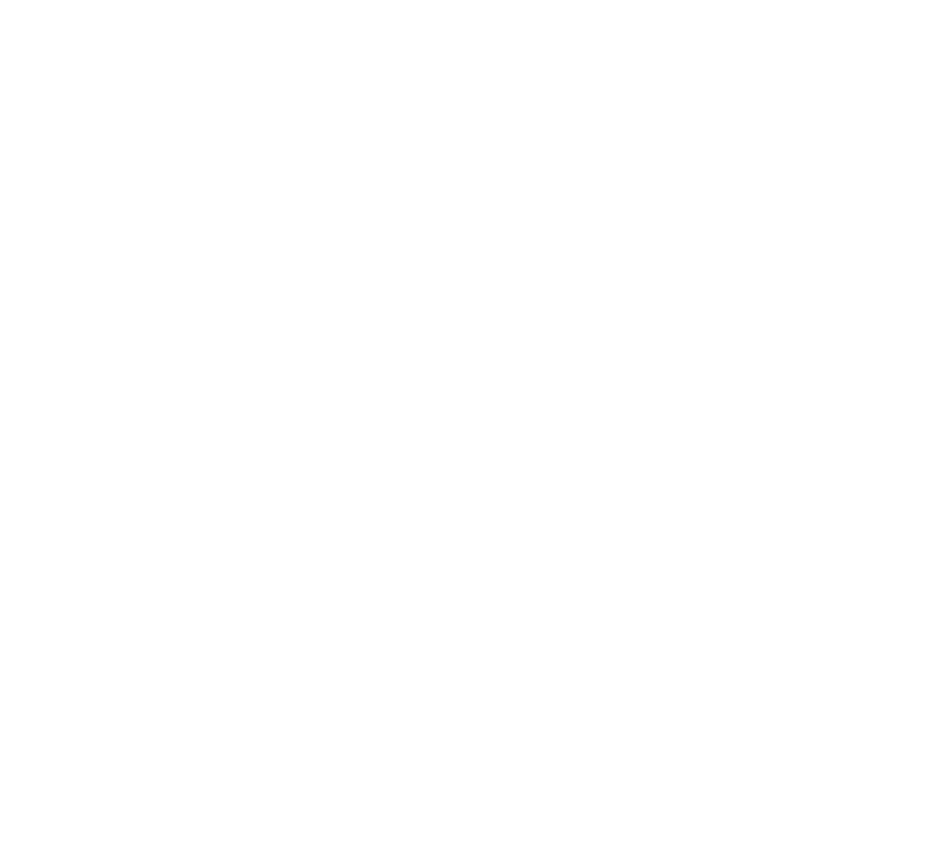
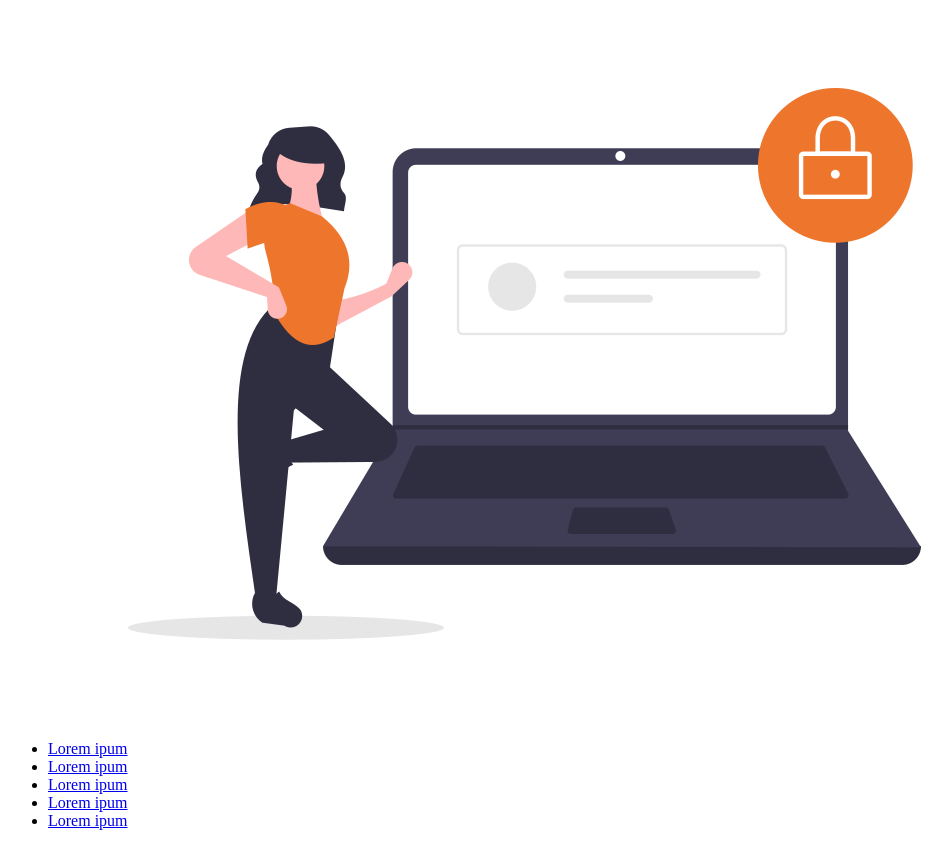
Before and after one commit to honorableCon/challenge-covid-fsociety, a plain HTML site: page index.html in a window 1280 px wide. Shown: the whole page, without its empty margins (0-952 px from the left). Before the commit the page ends 800 px from the top, so only its background shows below. Drawn offline with Linux system fonts and the light colour scheme.

Commit message:
la partie html du nav est fait

```diff
--- a/index.html
+++ b/index.html
@@ -14,7 +14,19 @@
 
     </header>
     <nav>
-        <!-- Rokhaya html - Rama css -->
+        <nav class="navbar ">
+            <div class="container">
+              <div class="navbar-header">
+                <img src="images/login.png" alt="">
+              </div>
+              <ul class="nav navbar-nav">
+                <li><a href="#">Lorem ipum</a></li>
+                <li><a href="#">Lorem ipum</a></li>
+                <li><a href="#">Lorem ipum</a></li>
+                <li><a href="#">Lorem ipum</a></li>
+                <li><a href="#">Lorem ipum</a></li>
+              </ul>
+            </div>
     </nav>
     <section class="connexion">
         <!-- Diallo connexion orange (html/css)-->
```
